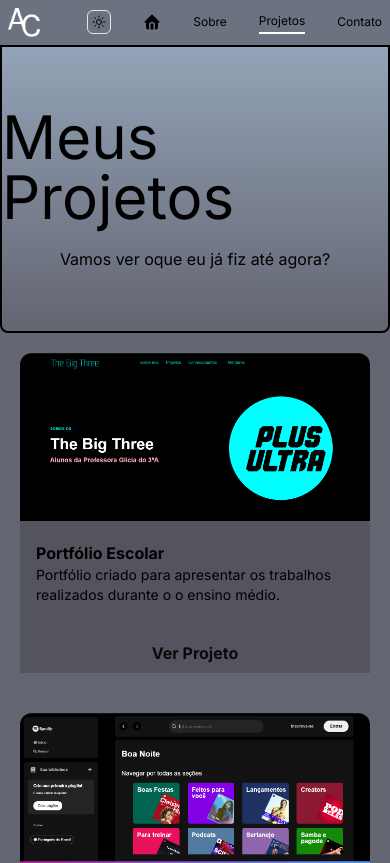
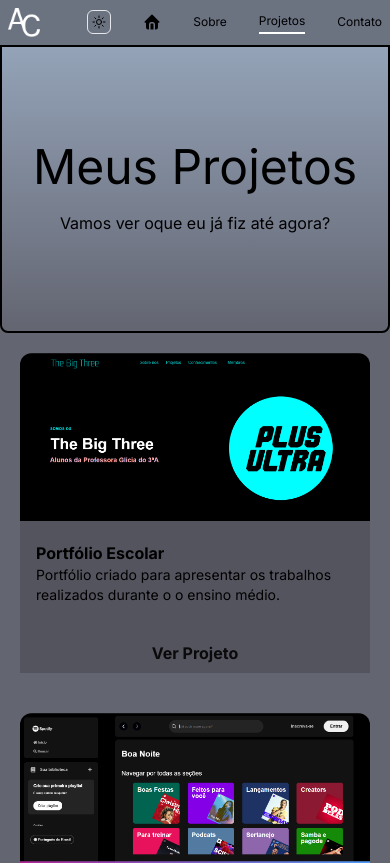
Before and after one commit to AndreyCadmo/Portfolio, a Next.js app: page /projects in a window 390 px wide. Shown: the top 863 px of the page. Built offline with nearby package versions, Linux system fonts and the light colour scheme.

Commit message:
ajustando tamanho da fonte e do width

```diff
--- a/src/app/(interno)/projects/page.tsx
+++ b/src/app/(interno)/projects/page.tsx
@@ -6,7 +6,7 @@ export default function Page() {
   return (
     <div>
       <div className="min-h-72 border-2 bg-gradient-to-b from-slate-400 dark:from-slate-900 dark:border-white border-black rounded-b-lg  justify-center flex flex-col items-center gap-5">
-        <h1 className="text-6xl">Meus Projetos</h1>
+        <h1 className="md:text-6xl text-5xl">Meus Projetos</h1>
         <p>Vamos ver oque eu já fiz até agora?</p>
       </div>
       <ProjectsList />
--- a/src/components/serverSide/projects/ProjectCard.tsx
+++ b/src/components/serverSide/projects/ProjectCard.tsx
@@ -1,6 +1,6 @@
 import Link from "next/link";
 import ProjectContent from "./ProjectsList.json";
-import { IconAlertOctagon, IconBellExclamation } from "@tabler/icons-react";
+import { IconBellExclamation } from "@tabler/icons-react";
 
 export function ProjectCard({ project }: { project: { name: string; description: string; image: string; id: number; } }) {
     return (
@@ -25,12 +25,12 @@ export function ProjectsList() {
             {ProjectContent.map((project) => (
                 <ProjectCard key={project.id} project={project} />
             ))}
-            <div className="bg-cardLight dark:bg-cardDark rounded-t-xl flex flex-col text-center">
+            <div className="bg-cardLight dark:bg-cardDark rounded-t-xl flex flex-col text-center min-h-80">
                 <div className="px-4 py-2 flex flex-col justify-between h-full">
                     <p className="font-bold">Fim dos projetos</p>
                     <div className="flex flex-col items-center text-black dark:text-gray-300 text-sm">
                         <IconBellExclamation size={40} />
-                        <p className="">Mas não fim do desenvolvimento</p>
+                        <p>Mas não fim do desenvolvimento</p>
                         <p>em breve novos projetos.</p>
                     </div>
 
```
